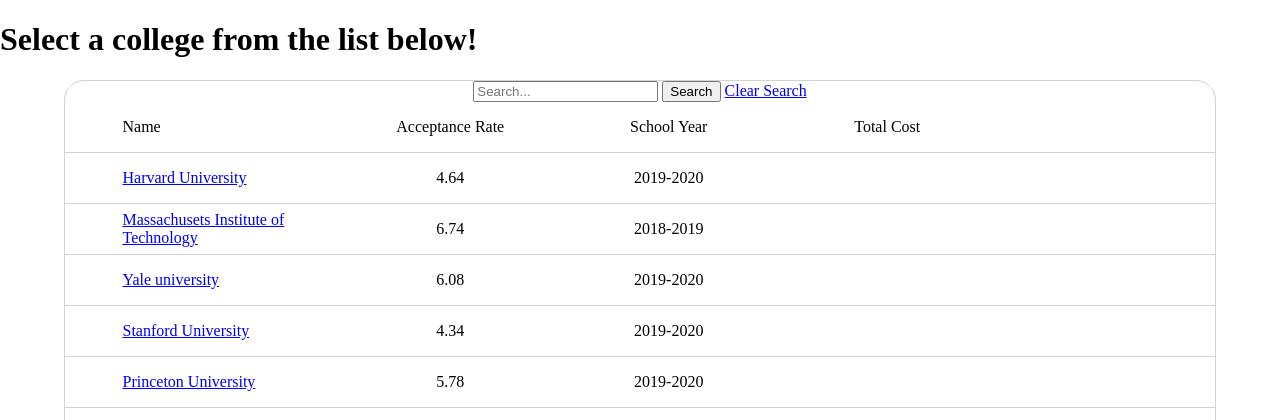
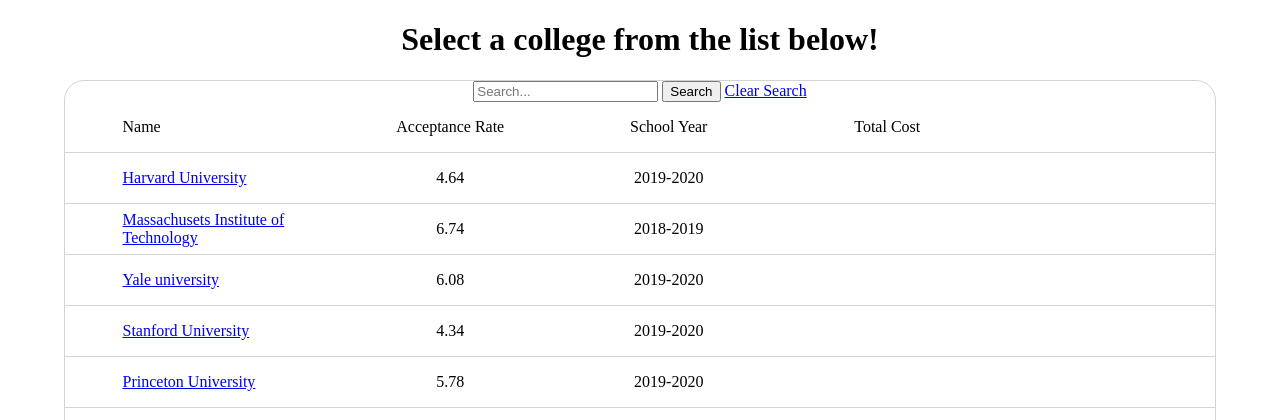
Before and after one commit to tomyyyD/djangoCollegeWebsite, a Django app: template query/templates/query/college_list.html in a window 1280 px wide. Shown: the top 420 px of the page. Run offline with Django 3.2, Linux system fonts and the light colour scheme; the template is opened without the code that fills it: values that come from a table or form of the project are taken from there, others are empty; data comes from the database, SQL or seed files in the repository.

Commit message:
Update college_list.html

```diff
--- a/query/templates/query/college_list.html
+++ b/query/templates/query/college_list.html
@@ -6,7 +6,7 @@
         <link rel='stylesheet' type='text/css' href="{% static 'query/style.css' %}">
     </head>
     <body>
-        <div>
+        <div class="headingContainer">
             <h1>Select a college from the list below!</h1>
         </div>
 
```
